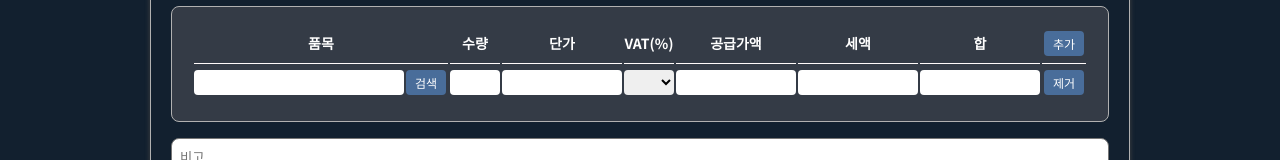
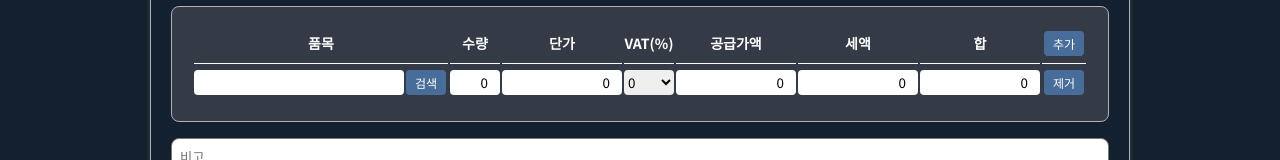
Before and after one commit to mtseo01/quick-quote, a Vue app in the folder front/: page /quotations in a window 1280 px wide. Shown: the part 587-747 px from the top of the page. Built offline with nearby package versions, Linux system fonts and the light colour scheme.

Commit message:
Fix: Calculate amount when delete product list

```diff
--- a/front/src/components/quotation/EditProductForm.vue
+++ b/front/src/components/quotation/EditProductForm.vue
@@ -141,11 +141,12 @@ export default {
     addProductList() {
       this.productList.push({
         name: '',
-        quantity: '',
-        unitPrice: '',
-        price: '',
-        tax: '',
-        subTotal: '',
+        quantity: 0,
+        unitPrice: 0,
+        price: 0,
+        rate: 0,
+        tax: 0,
+        subTotal: 0,
       });
     },
 
@@ -155,6 +156,7 @@ export default {
         return 0;
       }
       this.productList.splice(index, 1);
+      this.calAmount();
       this.sendProductData;
     },
 
--- a/front/src/components/quotation/ProductForm.vue
+++ b/front/src/components/quotation/ProductForm.vue
@@ -130,12 +130,12 @@ export default {
       productList: [
         {
           name: '',
-          quantity: '',
-          unitPrice: '',
-          price: '',
-          rate: '',
-          tax: '',
-          subTotal: '',
+          quantity: 0,
+          unitPrice: 0,
+          price: 0,
+          rate: 0,
+          tax: 0,
+          subTotal: 0,
         },
       ],
       note: '',
@@ -149,11 +149,12 @@ export default {
     addProductList() {
       this.productList.push({
         name: '',
-        quantity: '',
-        unitPrice: '',
-        price: '',
-        tax: '',
-        subTotal: '',
+        quantity: 0,
+        unitPrice: 0,
+        price: 0,
+        rate: 0,
+        tax: 0,
+        subTotal: 0,
       });
     },
     deleteProductList(index) {
@@ -162,6 +163,7 @@ export default {
         return 0;
       }
       this.productList.splice(index, 1);
+      this.calAmount();
       this.sendProductData;
     },
     sendProductData() {
@@ -177,7 +179,6 @@ export default {
       ) {
         return false;
       }
-
       this.productList[i].price =
         this.productList[i].quantity * this.productList[i].unitPrice;
       this.calSubTotal(i);
@@ -279,18 +280,15 @@ select {
   width: 100%;
   height: 25px;
 }
-
 .head-product {
   display: flex;
   align-items: center;
 }
-
 .head-product-input {
   text-align: left;
   width: 210px;
   /* min-width: 35px; */
 }
-
 .head-quantity {
   width: 50px;
   /* min-width: 35px; */
@@ -321,7 +319,6 @@ textarea {
   padding: 8px;
   width: 100%;
 }
-
 .select-item {
   cursor: pointer;
   margin-bottom: 8px;
```
